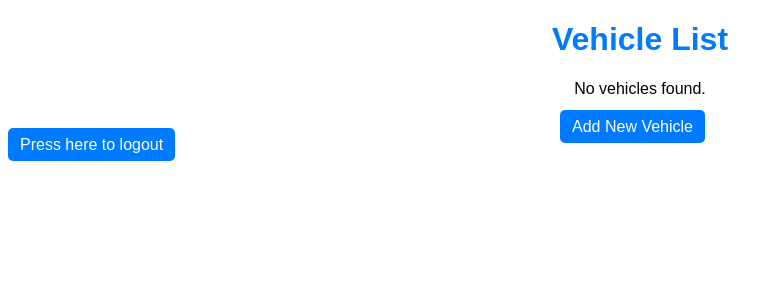
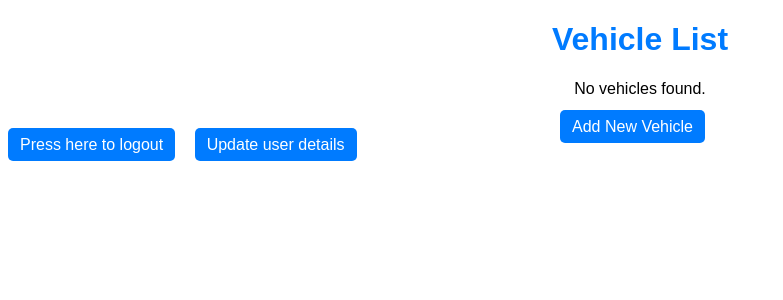
Before and after one commit to Lonewarrior147/VSRMS, a Flask app: page /view_vehicles in a window 1280 px wide. Shown: the top 300 px of the page, without its empty margins (0-783 px from the left). Run offline with Flask 3, Linux system fonts and the light colour scheme; the visitor is signed in with stand-in values (Sample User, id 1); data that the repository does not hold is empty.

Commit message:
Update customer details functionality added

```diff
--- a/routes.py
+++ b/routes.py
@@ -130,3 +130,22 @@ def update_vehicle(id):
             return 'There was an issue updating vehicle details'
 
     return render_template('update_vehicle.html', vehicle=vehicle_to_update)
+
+@app.route('/update_customer', methods=["GET", "POST"])
+def update_user_details():
+    print(current_user.id)
+    user = User.query.get_or_404(current_user.id)
+
+    if request.method == "POST":
+        user.name = request.form['name']
+        user.phone = request.form['phone']
+        user.address = request.form['address']
+
+        try:
+            db.session.commit()
+            return redirect(url_for('dashboard'))
+
+        except:
+            return "There was an issue updating user details"
+
+    return render_template('update_customer.html', user=user)
--- a/templates/view_vehicles.html
+++ b/templates/view_vehicles.html
@@ -85,5 +85,6 @@
     <a href="/add_vehicle" style="text-align: center; margin-top: 20px;">Add New Vehicle</a>
   </div>
   <a href="{{url_for('logout')}}">Press here to logout</a>
+  <a href="{{ url_for('update_user_details') }}">Update user details</a>
 </body>
 </html>
```
Also changed, not shown: templates/update_customer.html (added, +27 -0 lines).
